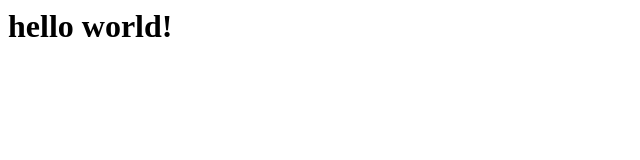
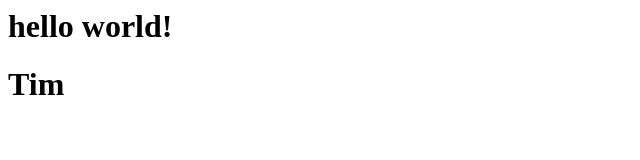
Before and after one commit to MANTENN/Practice-Website, a plain HTML site: page index.html in a window 1280 px wide. Shown: the full height of the page, 0-640 px from the left. Drawn offline with Linux system fonts and the light colour scheme.

Commit message:
Update index.html

```diff
--- a/index.html
+++ b/index.html
@@ -1 +1,2 @@
 <h1>hello world!</h1>
+<h1>Tim</h1>
```
